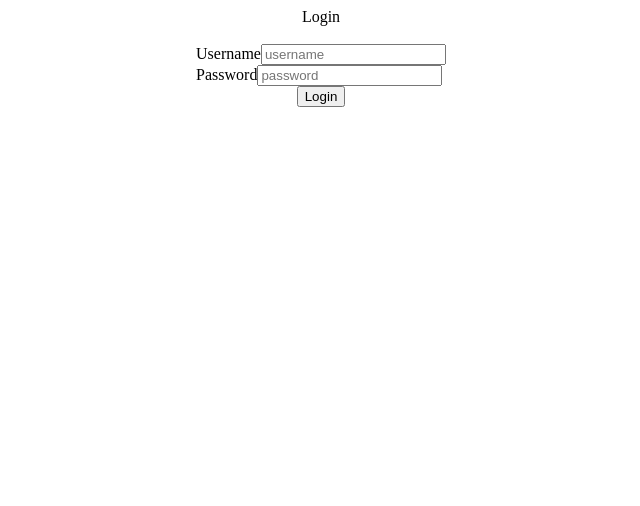
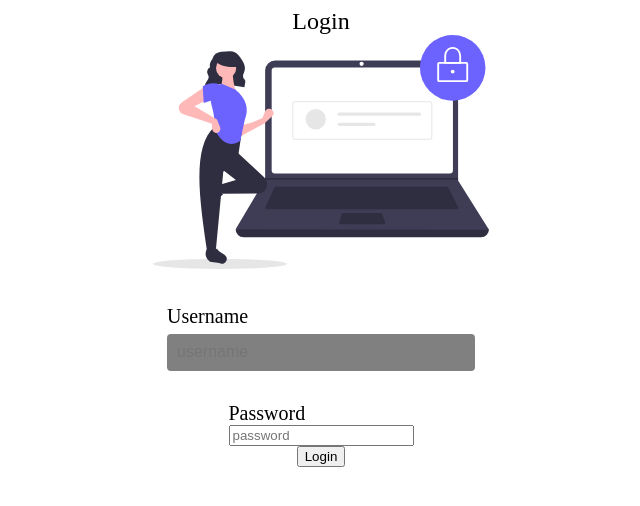
Before and after one commit to Sxlly/Frienfo, a React (Create React App) app in the folder frienfo/: page /LogIn in a window 1280 px wide. Shown: the top 506 px of the page, without its empty margins (319-959 px from the left). Built offline with nearby package versions, Linux system fonts and the light colour scheme.

Commit message:
login image and login styling

```diff
--- a/frienfo/src/login.js
+++ b/frienfo/src/login.js
@@ -1,5 +1,6 @@
 import React from "react";
 import { Link } from "react-router-dom";
+import LoginImg from "./LoginImg.svg";
 
 
 const styles = {
@@ -44,6 +45,38 @@ const styles = {
         alignItems: "center",
     },
 
+    formGroup: {
+
+        display: "flex",
+        flexDirection: "column",
+        alignItems: "flex-start",
+        width: "fit-content",
+    },
+
+    label: {
+
+        fontSize: "20px",
+    },
+
+    input: {
+
+        marginTop: "6px",
+        minWidth: "18em",
+        height: "37px",
+        padding: "0px 10px",
+        fontSize: "16px",
+        backgroundColor: "gray",
+        border: "0",
+        borderRadius: "4px",
+        marginBottom: "31px",
+        transition: "all 250ms ease-in-out",
+
+    },
+
+    footer: {
+
+        marginTop: "3em",
+    },
 
 }
 
@@ -53,18 +86,18 @@ function LogIn() {
     return (
 
         <div style = {styles.baseContainer}>
-            <div>Login</div>
-            <div>
-                <div>
-                    <img />
+            <div style = {styles.header}>Login</div>
+            <div style = {styles.content}>
+                <div style = {styles.imageContainer}>
+                    <img src = {LoginImg} style = {styles.image} />
                 </div>
-                <div>
-                    <div>
-                        <label>Username</label>
-                        <input type = "text" name = "username" placeholder = "username" />
+                <div style = {styles.form}>
+                    <div style = {styles.formGroup}>
+                        <label style = {styles.label}>Username</label>
+                        <input  style = {styles.input} type = "text" name = "username" placeholder = "username" />
                     </div>
-                    <div>
-                        <label>Password</label>
+                    <div style = {styles.formGroup}>
+                        <label style = {styles.label}>Password</label>
                         <input type = "password" name = "password" placeholder = "password" />
                     </div>
                 </div>
```
Also changed, not shown: frienfo/src/LoginImg.svg (added).
